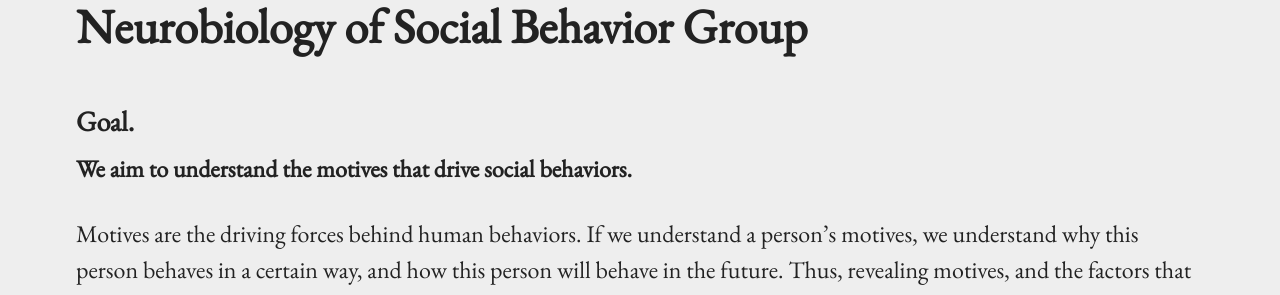
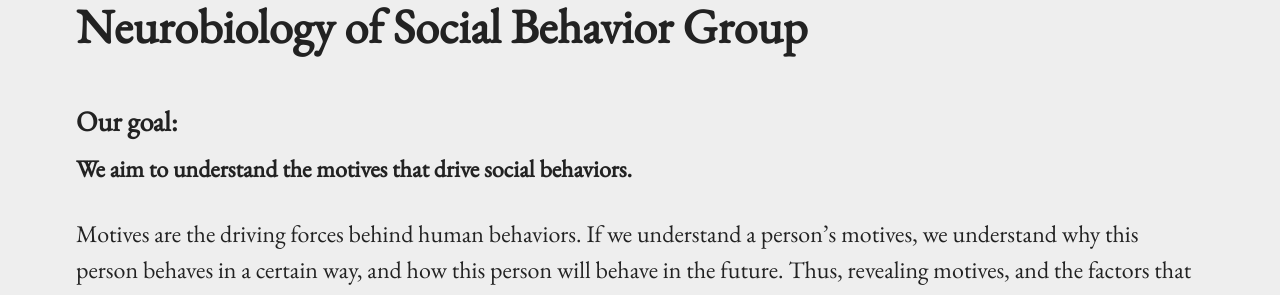
Before and after one commit to grithein/grithein, a Jekyll site: the page built from misc.md, in a window 1280 px wide. Shown: the part 149-444 px from the top of the page. Built offline with Jekyll 4.4.1, drawn with Linux system fonts in a browser that asks for light colours.

Commit message:
Update from Forestry.io - misc.md

```diff
--- a/misc.md
+++ b/misc.md
@@ -3,7 +3,7 @@ title: Neurobiology of Social Behavior Group
 layout: page
 permalink: "/misc/"
 ---
-### Goal.
+### Our goal:
 **We aim to understand the motives that drive social behaviors.**
 
 Motives are the driving forces behind human behaviors. If we understand a person’s motives, we understand why this person behaves in a certain way, and how this person will behave in the future. Thus, revealing motives, and the factors that shape them is essential for developing efficient and long-lasting societal and political interventions.
```
